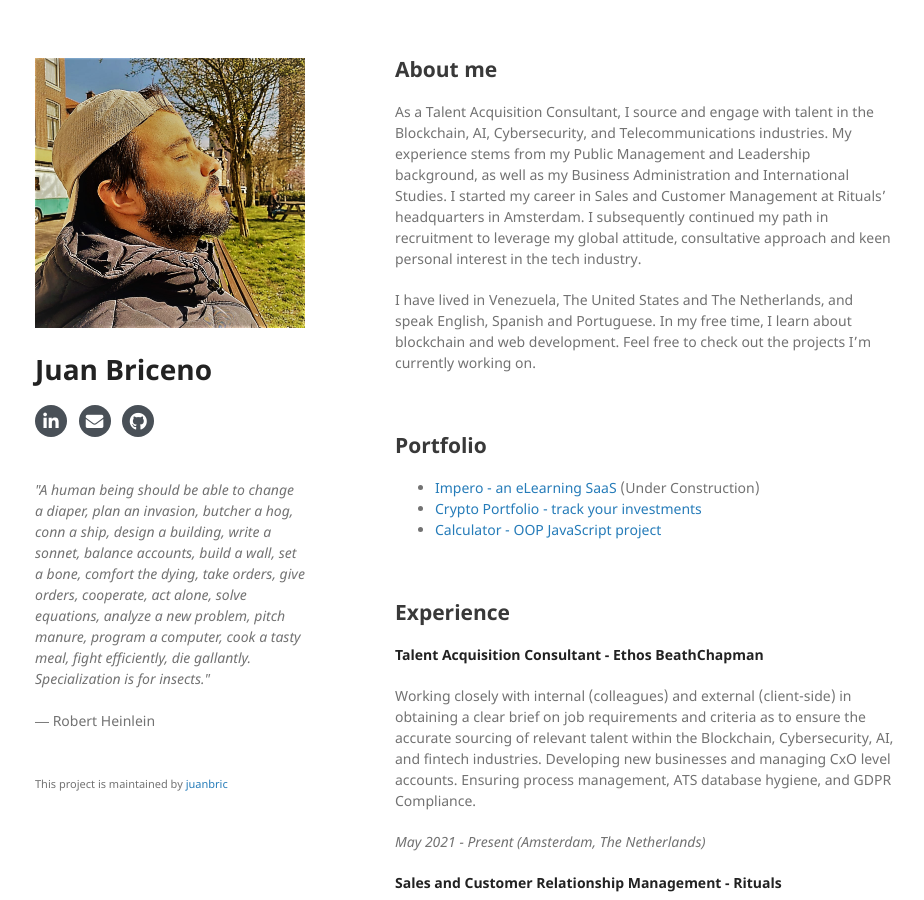
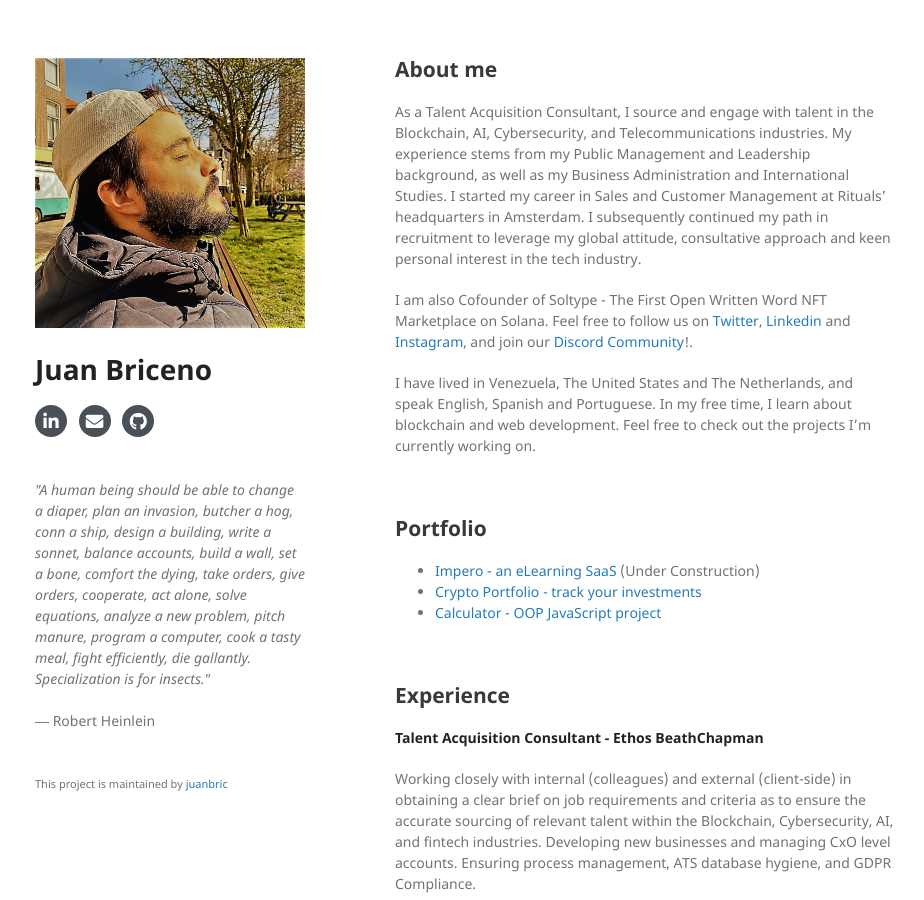
Before and after one commit to juanbric/homepage, a Jekyll site: the page built from index.md, in a window 1280 px wide and 900 px high. Shown: the whole window, without its empty margins (175-1099 px from the left). Built offline with Jekyll 4.4.1, drawn with Linux system fonts in a browser that asks for light colours; nearby versions of some CDN libraries; our own code applies the rules of GitHub Pages for plain Markdown files; a style sheet for code colours, icons or effects is not loaded.

Commit message:
Update index.md

```diff
--- a/index.md
+++ b/index.md
@@ -1,6 +1,8 @@
 ## About me
 
 As a Talent Acquisition Consultant, I source and engage with talent in the Blockchain, AI, Cybersecurity, and Telecommunications industries. My experience stems from my Public Management and Leadership background, as well as my Business Administration and International Studies. I started my career in Sales and Customer Management at Rituals' headquarters in Amsterdam. I subsequently continued my path in recruitment to leverage my global attitude, consultative approach and keen personal interest in the tech industry.
+
+I am also Cofounder of Soltype - The First Open Written Word NFT Marketplace on Solana. Feel free to follow us on [Twitter](https://twitter.com/SoltypeNFT), [Linkedin](https://www.linkedin.com/company/soltype/) and [Instagram](https://www.instagram.com/soltypenft/), and join our [Discord Community](https://discord.gg/RHTkhfvX9c)!.
 
 I have lived in Venezuela, The United States and The Netherlands, and speak English, Spanish and Portuguese. In my free time, I learn about blockchain and web development. Feel free to check out the projects I'm currently working on.
 
```
